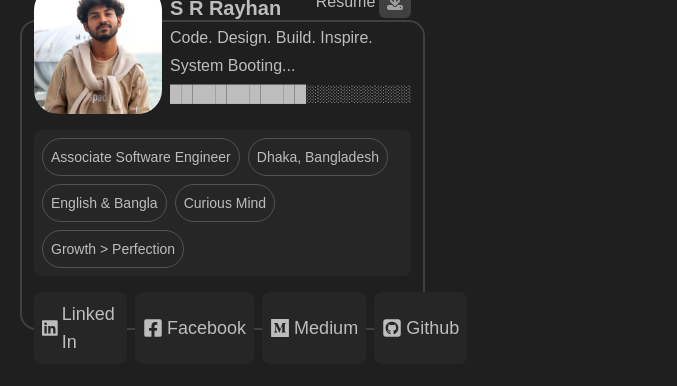
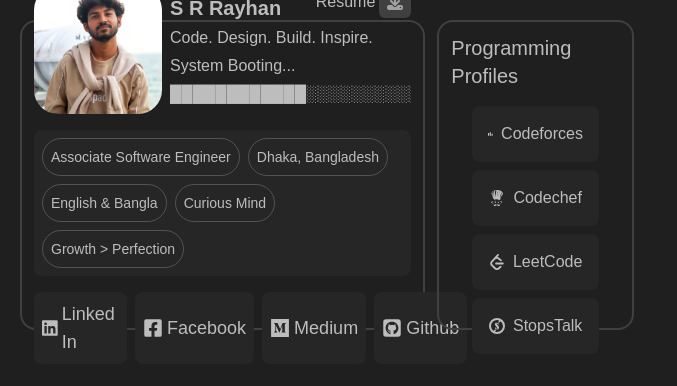
Before and after one commit to SRRayhan066/SRRayhan066, a Next.js app: page / in a window 1280 px wide. Shown: the top 386 px of the page, without its empty margins (0-677 px from the left). Built offline with nearby package versions, Linux system fonts and the light colour scheme.

Commit message:
Implement programming profile section

```diff
--- a/src/app/page.tsx
+++ b/src/app/page.tsx
@@ -1,9 +1,11 @@
 import AboutMe from "@/sections/AboutMe";
+import ProgrammingProfile from "@/sections/ProgrammingProfile";
 
 export default function Page() {
   return (
     <section className="grid grid-cols-12 grid-rows-12 gap-3 h-full w-full">
       <AboutMe />
+      <ProgrammingProfile />
     </section>
   );
 }
--- /dev/null
+++ b/src/components/programming-tag/ProgrammingTag.tsx
@@ -0,0 +1,13 @@
+import React from "react";
+
+export default function ProgrammingTag({
+  children,
+}: {
+  children: React.ReactNode;
+}) {
+  return (
+    <div className="flex items-center justify-center bg-neutral-800 rounded-lg p-4 w-full gap-2">
+      {children}
+    </div>
+  );
+}
--- a/src/data/portfolioData.ts
+++ b/src/data/portfolioData.ts
@@ -1,6 +1,12 @@
 import { FaFacebookSquare, FaLinkedin } from "react-icons/fa";
 import { FaSquareGithub } from "react-icons/fa6";
 import { IoLogoMedium } from "react-icons/io5";
+import {
+  SiCodechef,
+  SiCodeforces,
+  SiLeetcode,
+  SiStopstalk,
+} from "react-icons/si";
 
 export const aboutMe = {
   name: "S R Rayhan",
@@ -23,3 +29,10 @@
     { name: "Github", icon: FaSquareGithub },
   ],
 };
+
+export const programmingProfiles = [
+  { name: "Codeforces", icon: SiCodeforces },
+  { name: "Codechef", icon: SiCodechef },
+  { name: "LeetCode", icon: SiLeetcode },
+  { name: "StopsTalk", icon: SiStopstalk },
+];
--- /dev/null
+++ b/src/sections/ProgrammingProfile.tsx
@@ -0,0 +1,19 @@
+import ContentWrapper from "@/wrapper/ContentWrapper";
+import { SiCodeforces } from "react-icons/si";
+import ProgrammingTag from "@/components/programming-tag/ProgrammingTag";
+import { programmingProfiles } from "@/data/portfolioData";
+
+export default function ProgrammingProfile() {
+  return (
+    <ContentWrapper className="col-start-5 col-span-2 row-start-1 row-span-5 flex flex-col items-center gap-4">
+      <h3 className="text-xl">Programming Profiles</h3>
+      <div className="w-3/4 h-full flex flex-col justify-center gap-2">
+        {programmingProfiles.map(({ name, icon: Icon }) => (
+          <ProgrammingTag key={name}>
+            <Icon /> {name}
+          </ProgrammingTag>
+        ))}
+      </div>
+    </ContentWrapper>
+  );
+}
```
